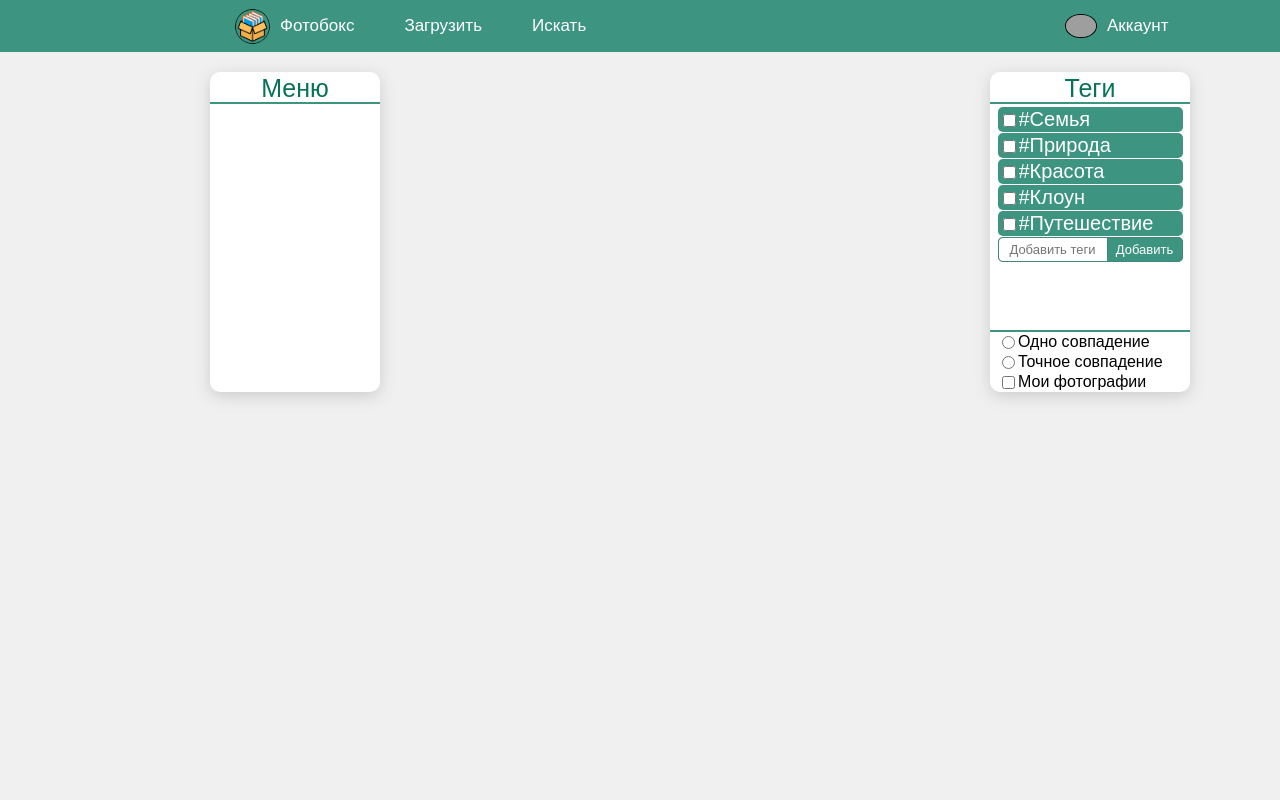
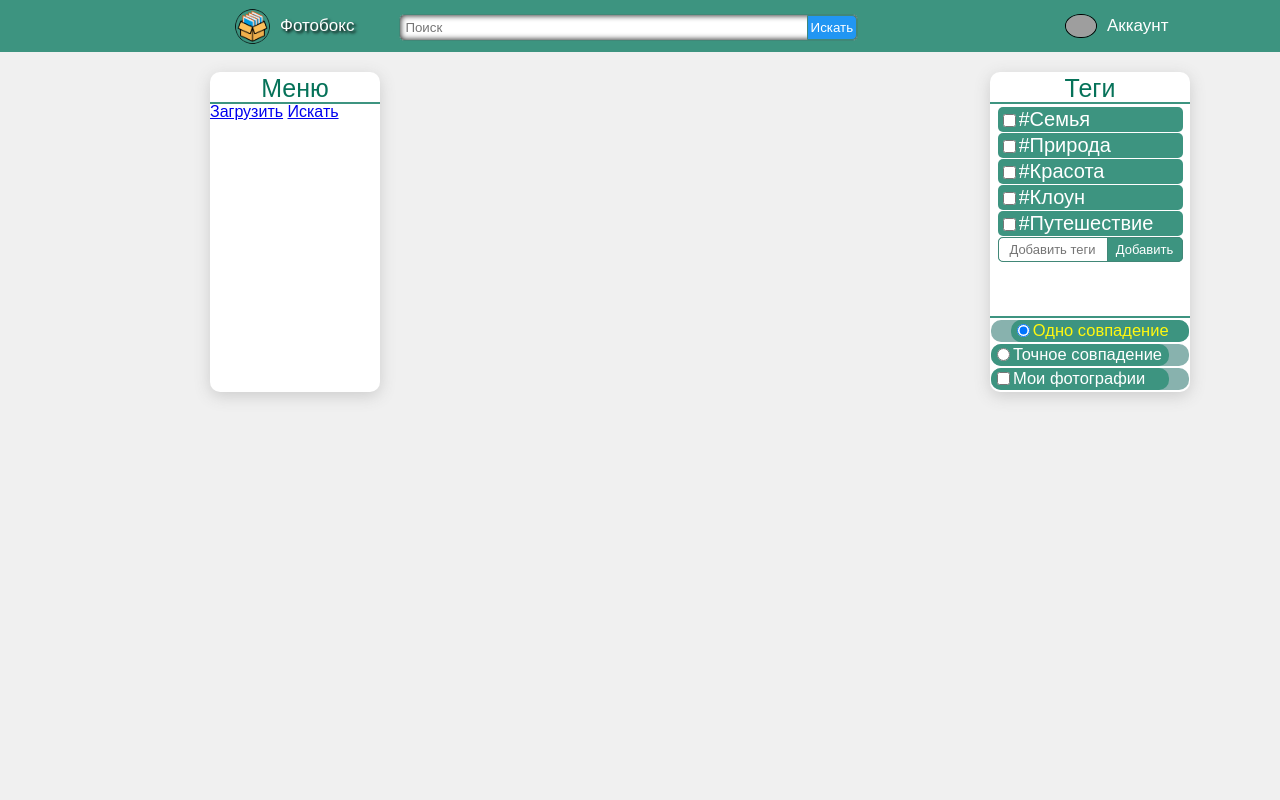
Before and after one commit to vszholobov/Photobox, a Flask app: page /search in a window 1280 px wide; the page is wider, and only the part inside the window is pictured. Run offline with Flask 2, Linux system fonts and the light colour scheme; the visitor is signed in with stand-in values (Sample User, id 1); data comes from the database, SQL or seed files in the repository; both versions use the stored data as it was after the commit; data that the repository does not hold is empty; some libraries are stand-ins or nearby versions; grey boxes are pictures that could not be loaded.

Commit message:
Добавлены режимы поиска. Добавлено поле поиска в верхнем меню. Ссылки перенесены в боковое меню.

```diff
--- a/my_server/flask_server/routes.py
+++ b/my_server/flask_server/routes.py
@@ -9,7 +9,7 @@ from random import randint
 
 
 @app.route("/ajax", methods=['GET', 'POST'])
-def check():
+def ajax():
     print(request.json["action"])
 
     result = None
@@ -18,7 +18,8 @@ def check():
     if action == "init":
         result = [
             [i.as_dict() for i in Post.query.all()],
-            [[i.as_dict()["username"], i.set_user_photo()] for i in User.query.all()]
+            [[i.as_dict()["username"], i.set_user_photo()] for i in User.query.all()],
+            current_user.id
         ]
     elif action == "addTags":
         tag_string = request.json["tags"]
--- a/my_server/flask_server/static/styles/global_settings.css
+++ b/my_server/flask_server/static/styles/global_settings.css
@@ -53,6 +53,8 @@ body {
     flex-flow: column nowrap;
 }
 #content_wrapper {
+    max-width: 3000px;
+    margin: 0px auto;
     width: 100%;
     flex-grow: 1;
     padding-top: 20px;
--- a/my_server/flask_server/static/styles/nav_styles.css
+++ b/my_server/flask_server/static/styles/nav_styles.css
@@ -11,6 +11,7 @@ nav {
 	justify-content: space-between;
 
 	height: 100%;
+	max-width: 2100px;
 }
 nav a:link, nav a:visited {
 	display: flex;
@@ -29,6 +30,11 @@ nav a:hover{
 #nav_left {
     display: flex;
     flex-direction: row;
+    flex-grow: 1;
+}
+#nav_left a {
+    color: white;
+    text-shadow: 2px 2px 3px black;
 }
 #nav_right {
 	display: flex;
@@ -49,3 +55,55 @@ nav a:hover{
 #user_photo_link {
     max-width: 100px;
 }
+
+#nav_search_input_container {
+    margin-left: 20px;
+    width: 55%;
+
+    display: flex;
+    flex-direction: column;
+    justify-content: center;
+}
+#nav_search_input_container2 {
+    height: 25px;
+    position: relative;
+}
+
+#nav_search_input {
+    border: 1px solid #418777;
+    background: white;
+    box-shadow: 0px 0px 6px 0px black inset;
+    height: 25px;
+    width: 100%;
+    border-radius: 5px;
+}
+    #nav_search_input::placeholder {
+        text-indent: 5px;
+    }
+    #nav_search_input:focus::placeholder {
+        opacity: 0;
+        transition: 0.3s;
+    }
+    #nav_search_input:focus {
+        color: black;
+        border: 1px solid black;
+        outline: none;
+    }
+#nav_submit_input {
+    height: 25px;
+    border: 1px solid #418777;
+    background: #2196f3;
+    color: white;
+
+    position: absolute;
+    right: -1px;
+    border-radius: 0px 5px 5px 0px;
+    top: 1px;
+    width: 50px;
+
+    transition: 0.3s;
+}
+#nav_submit_input:hover {
+    cursor: pointer;
+    background: #1a81d4;
+}
--- a/my_server/flask_server/static/styles/search.css
+++ b/my_server/flask_server/static/styles/search.css
@@ -153,7 +153,7 @@ body {
                 background: white;
                 margin-left: 10px;
 
-                border-radius: 10px;
+                border-radius: 10px 10px 0px 10px;
                 box-shadow: 0 4px 16px #4e4e4e;
 
                 display: flex;
@@ -237,29 +237,49 @@ body {
 .close:after {
 	transform: rotate(-45deg);
 }
+.radio_container {
+    display: flex;
+    flex-direction: column;
+    border-radius: 0px 0px 10px 10px;
+    height: 66px;
+    min-height: 74px;
+    border-top: 2px solid #3d9480;
+    padding: 0px 1px;
+}
+    .radio_row {
+        height: 22px;
+        margin-top: 2px;
 
+        background: #88b2ae;
+        border-radius: 10px;
+    }
     .search_radio_div {
-        margin-right: 14px;
+        width: 90%;
+        height: 100%;
+        line-height: 20px;
 
-        line-height: 20px;
+        color: white;
+        background: #3d9480;
+        border-radius: 10px;
+    }
+    .active_search_mode {
+        float: right;
+        color: #fff80f;
     }
     .search_radio_div .search_checkbox,
     .search_radio_div .search_radio {
+        cursor: pointer;
         margin-left: 6px;
         margin-top: 4px;
         margin-right: 3px;
         float: left;
-    }
-    .search_radio_div .search_checkbox:checked ~ span,
-    .search_radio_div .search_radio:checked ~ span {
-        font-weight: bold;
     }
     .search_radio_div .radio_span {
         display: block;
         white-space: nowrap;
         overflow: hidden;
         text-overflow: clip;
-        font-size: 16px;
+        font-size: 16.5px;
     }
     .alien_tag {
         background: #2196F3;
@@ -275,22 +295,23 @@ body {
     display: inline-block;
     padding: 10px;
     cursor: pointer;
+    opacity: 0.7;
 
     position: absolute;
 }
 .arrow:hover {
-    border-color: #fff80f;
+    opacity: 1;
 }
 
 .arrow_right {
     transform: rotate(-45deg);
     top: 50%;
-    right: 8px;
+    right: 7px;
 }
 .arrow_left {
     transform: rotate(135deg);
     top: 50%;
-    left: 8px;
+    left: 7px;
 }
 
 .arrow_up {
--- a/my_server/flask_server/templates/layout.html
+++ b/my_server/flask_server/templates/layout.html
@@ -30,8 +30,12 @@
                 <div id="nav_left">
                     <a href="{{ url_for('home') }}"><img class="link_photo" src="{{ url_for('static', filename='logo.png') }}">Фотобокс</a>
                     {% if current_user.is_authenticated %}
-                        <a href="{{ url_for('upload') }}">Загрузить</a>
-                        <a href="{{ url_for('search') }}">Искать</a>
+                        <div id="nav_search_input_container">
+                            <div id="nav_search_input_container2">
+                                <input type="text" id="nav_search_input" placeholder="Поиск">
+                                <input type="submit" id="nav_submit_input" value="Искать">
+                            </div>
+                        </div>
                     {% endif %}
                 </div>
                 <div id="nav_right">
@@ -49,6 +53,10 @@
                 <div class="main menu">
                     <hr class="hr">
                     <h1 class="aside_title">Меню</h1>
+                    {% if current_user.is_authenticated %}
+                        <a href="{{ url_for('upload') }}">Загрузить</a>
+                        <a href="{{ url_for('search') }}">Искать</a>
+                    {% endif %}
                 </div>
                 <div id="content_wrapper2">
                     {% block content %}{% endblock %}
--- a/my_server/flask_server/templates/search.html
+++ b/my_server/flask_server/templates/search.html
@@ -26,26 +26,32 @@
                 <input type="submit" value="Добавить" id="submitTags">
             </div>
         </div>
-        <div style="display: flex; flex-direction: column; border-radius: 0px 0px 10px 10px; height: 60px; border-top: 2px solid #3d9480;">
-            <div class="aside_center search_radio_div" title="Поиск тех фотографий, у которых есть хотя бы один из перечисленных тегов.">
+        <div class="radio_container">
+            <div class="radio_row">
+                <div class="search_radio_div active_search_mode" title="Поиск тех фотографий, у которых есть хотя бы один из перечисленных тегов.">
                     <label>
-                    <input type="radio" name="search_radio" class="search_radio">
+                        <input type="radio" name="search_radio" class="search_radio" checked>
                         <span class="radio_span">Одно совпадение</span>
                     </label>
                 </div>
-            <div class="aside_center search_radio_div" title="Поиск тех фотографий, у которых есть все перечисленные теги.">
+            </div>
+            <div class="radio_row">
+                <div class="search_radio_div" title="Поиск тех фотографий, у которых есть все перечисленные теги.">
                     <label>
                         <input type="radio" name="search_radio" class="search_radio">
                         <span class="radio_span">Точное совпадение</span>
                     </label>
                 </div>
-            <div class="aside_center search_radio_div" title="Поиск только среди ваших фотографий. Ведь они самые лучшие :)">
+            </div>
+            <div class="radio_row">
+                <div class="search_radio_div" title="Поиск только среди ваших фотографий. Ведь они самые лучшие :)">
                     <label>
                         <input type="checkbox" class="search_checkbox">
                         <span class="radio_span">Мои фотографии</span>
                     </label>
                 </div>
             </div>
+        </div>
     </aside>
     <script src="{{ url_for('static', filename='scripts/search.js', v=1) }}"></script>
 {% endblock content %}
```
Also changed, not shown: my_server/bot/bot.py (+19 -10 lines), my_server/flask_server/static/scripts/search.js (+82 -4 lines), my_server/flask_server/site.db. Lines whose indentation alone changed are shown as unchanged.
